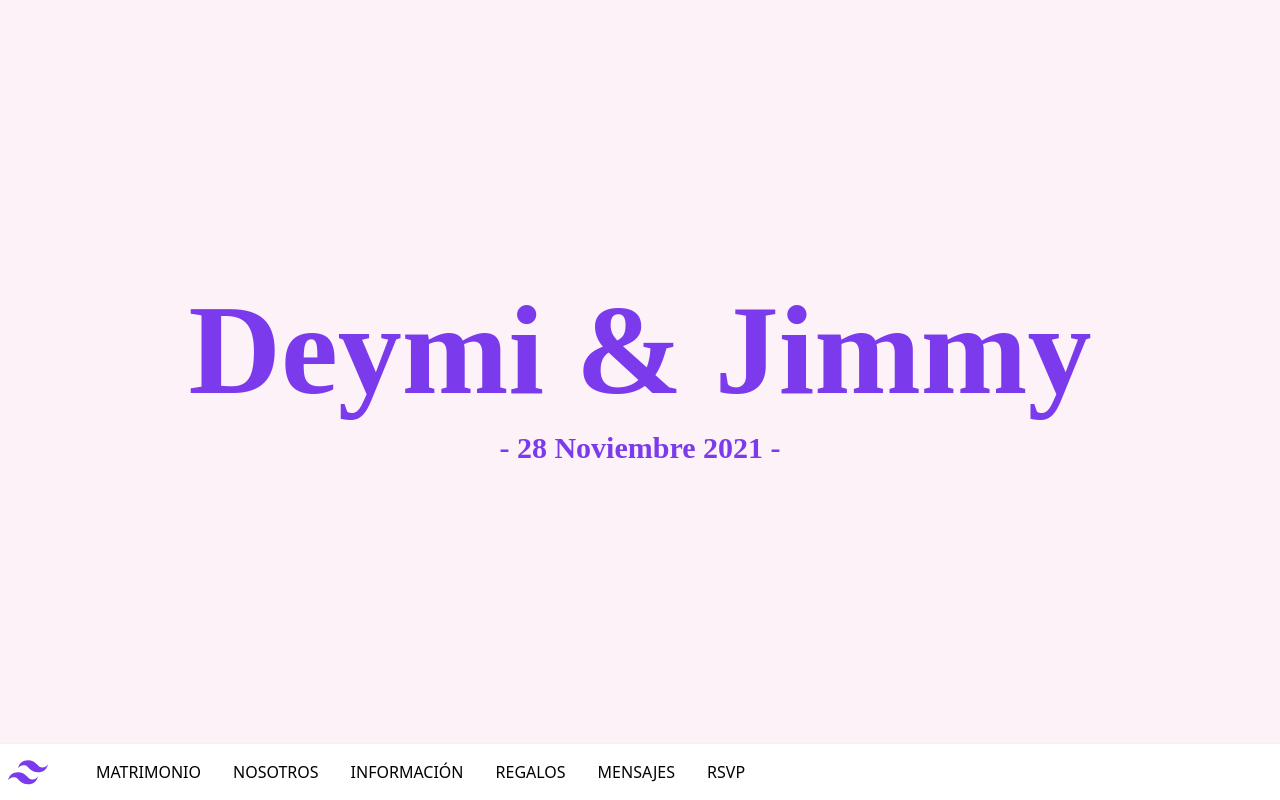
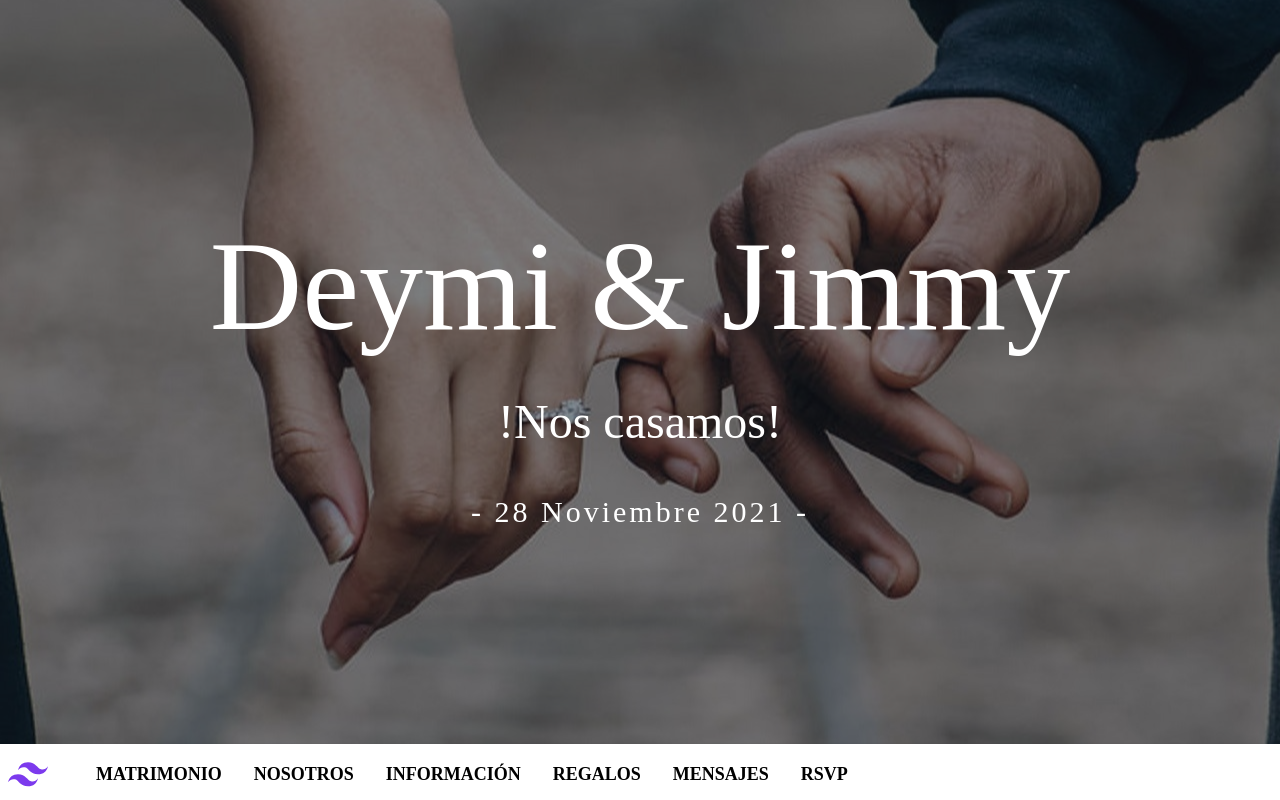
Before and after one commit to Jramirez91/wdj, a React (Create React App) app: page / in a window 1280 px wide. Shown: the top 800 px of the page. Built offline with nearby package versions, Linux system fonts and the light colour scheme.

Commit message:
Ajustes en las fuente y cambios en el menu

```diff
--- a/package.json
+++ b/package.json
@@ -1,4 +1,5 @@
 {
+  "homepage": "https://Jramirez91.github.io/wdj",
   "name": "myw",
   "version": "0.1.0",
   "private": true,
@@ -11,11 +12,14 @@
     "react-dom": "^17.0.2",
     "react-icons": "^4.2.0",
     "react-scripts": "4.0.3",
+    "react-scroll": "^1.8.2",
     "web-vitals": "^1.1.2"
   },
   "scripts": {
     "start": "craco start",
     "build": "craco build",
+    "predeploy": "craco build",
+    "deploy": "gh-pages -d build",
     "test": "craco test",
     "eject": "react-scripts eject"
   },
@@ -39,6 +43,7 @@
   },
   "devDependencies": {
     "autoprefixer": "^9.8.6",
+    "gh-pages": "^3.2.1",
     "postcss": "^7.0.36",
     "tailwindcss": "npm:@tailwindcss/postcss7-compat@^2.1.4"
   }
--- a/public/index.html
+++ b/public/index.html
@@ -24,7 +24,7 @@
       work correctly both with client-side routing and a non-root public URL.
       Learn how to configure a non-root public URL by running `npm run build`.
     -->
-    <title>React App</title>
+    <title>Deymi & Jimmy</title>
   </head>
   <body>
     <noscript>You need to enable JavaScript to run this app.</noscript>
--- a/src/App.js
+++ b/src/App.js
@@ -1,123 +1,37 @@
 import "./App.css";
 import { MdLocationOn } from "react-icons/md";
 import couple from "./img/couple.jpg";
+import hands from "./img/hands.jpg";
+
+import Menu from "./components/Menu";
 
 function App() {
   return (
     <div className="flex flex-wrap">
-      <div className="w-full h-full lg:h-screen/2  bg-center  order-2 lg:order-1 bg-pink-50">
-        <div className="w-full h-screen bg-opacity-50 flex justify-center items-center">
+      <div
+        id="home"
+        className="w-full h-full lg:h-screen/2  bg-opacity-50 bg-center order-2 lg:order-1 bg-pink-50"
+        style={{
+          backgroundImage: `url(${hands})`,
+        }}
+      >
+        <div className="w-full h-screen  flex justify-center items-center bg-gray-900 bg-opacity-50">
           <div className="mx-4 text-center ">
-            <h1 className="font-bold text-9xl mb-4 title text-purple-600">
-              Deymi & Jimmy
-            </h1>
-            <h2 className="font-bold text-3xl mb-12 title text-purple-600">
+            <h1 className="text-9xl mb-12 title text-white">Deymi & Jimmy</h1>
+            <h2 className="text-5xl mb-12 subtitle text-white ">
+              !Nos casamos!
+            </h2>
+            <h2 className="text-3xl mb-12 subtitle text-white  tracking-widest">
               - 28 Noviembre 2021 -
             </h2>
           </div>
         </div>
       </div>
-      <nav
-        className="sticky top-0 w-full bg-white shadow order-1 lg:order-2"
-        role="navigation"
-      >
-        <div className="container mx-auto p-2 flex flex-wrap items-center md:flex-no-wrap">
-          <div className="mr-4 md:mr-8">
-            <a href="#" rel="home">
-              <svg
-                className="w-10 h-10 text-purple-600"
-                width="54"
-                height="54"
-                viewBox="0 0 54 54"
-                xmlns="http://www.w3.org/2000/svg"
-              >
-                <title>Inicio</title>
-                <path
-                  fill="currentColor"
-                  d="M13.5 22.1c1.8-7.2 6.3-10.8 13.5-10.8 10.8 0 12.15 8.1 17.55 9.45 3.6.9 6.75-.45 9.45-4.05-1.8 7.2-6.3 10.8-13.5 10.8-10.8 0-12.15-8.1-17.55-9.45-3.6-.9-6.75.45-9.45 4.05zM0 38.3c1.8-7.2 6.3-10.8 13.5-10.8 10.8 0 12.15 8.1 17.55 9.45 3.6.9 6.75-.45 9.45-4.05-1.8 7.2-6.3 10.8-13.5 10.8-10.8 0-12.15-8.1-17.55-9.45-3.6-.9-6.75.45-9.45 4.05z"
-                ></path>
-              </svg>
-            </a>
-          </div>
-          <div className="ml-auto md:hidden">
-            <button
-              className="flex items-center px-3 py-2 border rounded"
-              type="button"
-            >
-              <svg
-                className="h-3 w-3"
-                viewBox="0 0 20 20"
-                xmlns="http://www.w3.org/2000/svg"
-              >
-                <title>Menu</title>
-                <path d="M0 3h20v2H0V3zm0 6h20v2H0V9zm0 6h20v2H0v-2z" />
-              </svg>
-            </button>
-          </div>
-          <div className="w-full md:w-auto md:flex-grow md:flex md:items-center">
-            <ul className="flex flex-col mt-4 -mx-4 pt-4 border-t md:flex-row md:items-center md:mx-0 md:mt-0 md:pt-0 md:mr-4 lg:mr-8 md:border-0">
-              <li>
-                <a
-                  className="block px-4 py-1 md:p-2 lg:px-4"
-                  href="#matrimonio"
-                  title="MATRIMONIO"
-                >
-                  MATRIMONIO
-                </a>
-              </li>
-              <li>
-                <a
-                  className="block px-4 py-1 md:p-2 lg:px-4"
-                  href="#nosotros"
-                  title=" NOSOTROS"
-                >
-                  NOSOTROS
-                </a>
-              </li>
-              <li>
-                <a
-                  className="block px-4 py-1 md:p-2 lg:px-4"
-                  href="#informacion"
-                  title="INFORMACIÓN"
-                >
-                  INFORMACIÓN
-                </a>
-              </li>
-              <li>
-                <a
-                  className="block px-4 py-1 md:p-2 lg:px-4"
-                  href="#"
-                  title="Link"
-                >
-                  REGALOS
-                </a>
-              </li>
-              <li>
-                <a
-                  className="block px-4 py-1 md:p-2 lg:px-4"
-                  href="#"
-                  title="Link"
-                >
-                  MENSAJES
-                </a>
-              </li>
-              <li>
-                <a
-                  className="block px-4 py-1 md:p-2 lg:px-4"
-                  href="#"
-                  title="Link"
-                >
-                  RSVP
-                </a>
-              </li>
-            </ul>
-          </div>
-        </div>
-      </nav>
+      <Menu />
 
       <div
         id="matrimonio"
-        className="w-full h-full bg-center  bg-fixed bg-no-repeat bg-cover order-3"
+        className="w-full h-full bg-center bg-fixed bg-no-repeat bg-cover order-3"
         style={{
           backgroundImage: `url(${couple})`,
         }}
@@ -140,8 +54,8 @@ function App() {
           </div>
         </div>
       </div>
-      <div id="nosotros" className="w-full   order-4 ">
-        <div className="text-center w-full pt-20 bg-white h-1/2 mb-20 grid grid-cols-2">
+      <div id="nosotros" className="w-full  order-4 ">
+        <div className="text-center w-full pt-20 h-1/2 mb-20 grid grid-cols-2">
           <div>
             <h2 className="font-bold text-3xl  mb-4">Deymi</h2>
             <div className="mx-auto text-xl tracking-widest mb-1 text-justify w-3/4">
@@ -164,10 +78,21 @@ function App() {
           </div>
         </div>
       </div>
-      <div id="informacion" className="w-full order-5 py-20 bg-green-200">
+      <div
+        id="informacion"
+        className="w-full h-screen order-5 py-20 bg-green-200"
+      >
         <div className="text-center font-bold text-2xl">INFORMACIÓN</div>
         <div className="mt-12 text-xl text-justify mx-auto w-11/12">
-        It is a long established fact that a reader will be distracted by the readable content of a page when looking at its layout. The point of using Lorem Ipsum is that it has a more-or-less normal distribution of letters, as opposed to using 'Content here, content here', making it look like readable English. Many desktop publishing packages and web page editors now use Lorem Ipsum as their default model text, and a search for 'lorem ipsum' will uncover many web sites still in their infancy. Various versions have evolved over the years, sometimes by accident, sometimes on purpose (injected humour and the like).
+          It is a long established fact that a reader will be distracted by the
+          readable content of a page when looking at its layout. The point of
+          using Lorem Ipsum is that it has a more-or-less normal distribution of
+          letters, as opposed to using 'Content here, content here', making it
+          look like readable English. Many desktop publishing packages and web
+          page editors now use Lorem Ipsum as their default model text, and a
+          search for 'lorem ipsum' will uncover many web sites still in their
+          infancy. Various versions have evolved over the years, sometimes by
+          accident, sometimes on purpose (injected humour and the like).
         </div>
       </div>
     </div>
--- /dev/null
+++ b/src/components/Menu.js
@@ -0,0 +1,92 @@
+import React from "react";
+import { Link, animateScroll as scroll } from "react-scroll";
+
+const Menu = () => {
+  const menu = [
+    {
+      href: "matrimonio",
+      title: "MATRIMONIO",
+    },
+    {
+      href: "nosotros",
+      title: "NOSOTROS",
+    },
+    {
+      href: "informacion",
+      title: "INFORMACIÓN",
+    },
+    {
+      href: "regalos",
+      title: "REGALOS",
+    },
+    {
+      href: "mensajes",
+      title: "MENSAJES",
+    },
+    {
+      href: "rsvp",
+      title: "RSVP",
+    },
+  ];
+
+  return (
+    <nav
+      className="sticky top-0 w-full bg-white shadow order-1 lg:order-2"
+      role="navigation"
+    >
+      <div className="container mx-auto p-2 flex flex-wrap items-center md:flex-no-wrap">
+        <div className="mr-4 md:mr-8">
+          <Link to="home" spy={true} smooth={true} duration={500} rel="home">
+            <svg
+              className="w-10 h-10 text-purple-600"
+              width="54"
+              height="54"
+              viewBox="0 0 54 54"
+              xmlns="http://www.w3.org/2000/svg"
+            >
+              <title>Inicio</title>
+              <path
+                fill="currentColor"
+                d="M13.5 22.1c1.8-7.2 6.3-10.8 13.5-10.8 10.8 0 12.15 8.1 17.55 9.45 3.6.9 6.75-.45 9.45-4.05-1.8 7.2-6.3 10.8-13.5 10.8-10.8 0-12.15-8.1-17.55-9.45-3.6-.9-6.75.45-9.45 4.05zM0 38.3c1.8-7.2 6.3-10.8 13.5-10.8 10.8 0 12.15 8.1 17.55 9.45 3.6.9 6.75-.45 9.45-4.05-1.8 7.2-6.3 10.8-13.5 10.8-10.8 0-12.15-8.1-17.55-9.45-3.6-.9-6.75.45-9.45 4.05z"
+              ></path>
+            </svg>
+          </Link>
+        </div>
+        <div className="ml-auto md:hidden">
+          <button
+            className="flex items-center px-3 py-2 border rounded"
+            type="button"
+          >
+            <svg
+              className="h-3 w-3"
+              viewBox="0 0 20 20"
+              xmlns="http://www.w3.org/2000/svg"
+            >
+              <title>Menu</title>
+              <path d="M0 3h20v2H0V3zm0 6h20v2H0V9zm0 6h20v2H0v-2z" />
+            </svg>
+          </button>
+        </div>
+        <div className="w-full md:w-auto md:flex-grow md:flex md:items-center">
+          <ul className="flex flex-col font-bold text-lg mt-4 -mx-4 pt-4 border-t md:flex-row md:items-center md:mx-0 md:mt-0 md:pt-0 md:mr-4 lg:mr-8 md:border-0">
+            {menu.map((v, i) => (
+              <li key={i}>
+                <Link
+                  spy={true}
+                  smooth={true}
+                  offset={-60}
+                  duration={500}
+                  to={v.href}
+                  className="block px-4 py-1 md:p-2 lg:px-4 active"
+                >
+                  {v.title}
+                </Link>
+              </li>
+            ))}
+          </ul>
+        </div>
+      </div>
+    </nav>
+  );
+};
+export default Menu;
--- a/src/index.css
+++ b/src/index.css
@@ -2,8 +2,15 @@
 @tailwind components;
 @tailwind utilities;
 
-@import url("https://fonts.googleapis.com/css2?family=Rouge+Script&display=swap");
+@import url('https://fonts.googleapis.com/css2?family=Great+Vibes&family=Josefin+Slab&family=Rouge+Script&display=swap');
 
+body {
+  font-family: "Josefin Slab", serif;
+  scroll-behavior: smooth;
+}
 .title {
+  font-family: "Great Vibes", cursive;
+}
+.subtitle {
   font-family: "Rouge Script", cursive;
 }
```
Also changed, not shown: public/manifest.json, src/img/hands.jpg (added), 1 other file (tests, documents, lock files or other folders).
